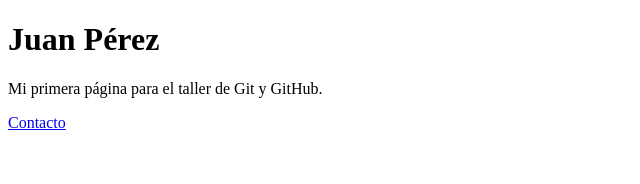
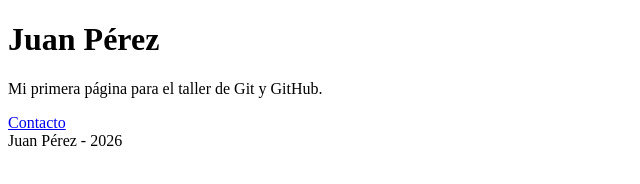
Before and after one commit to JuanPerez0114/taller-git-juan-perez, a plain HTML site: page index.html in a window 1280 px wide. Shown: the whole page, without its empty margins (0-640 px from the left). Drawn offline with Linux system fonts and the light colour scheme.

Commit message:
feat: agrega pie de página

```diff
--- a/index.html
+++ b/index.html
@@ -7,5 +7,5 @@
 <body>
     <h1>Juan Pérez</h1>
     <p>Mi primera página para el taller de Git y GitHub.</p>
-    <a href="contacto.html">Contacto</a></body>
+    <a href="contacto.html">Contacto</a><footer>Juan Pérez - 2026</footer></body>
 </html>
```
